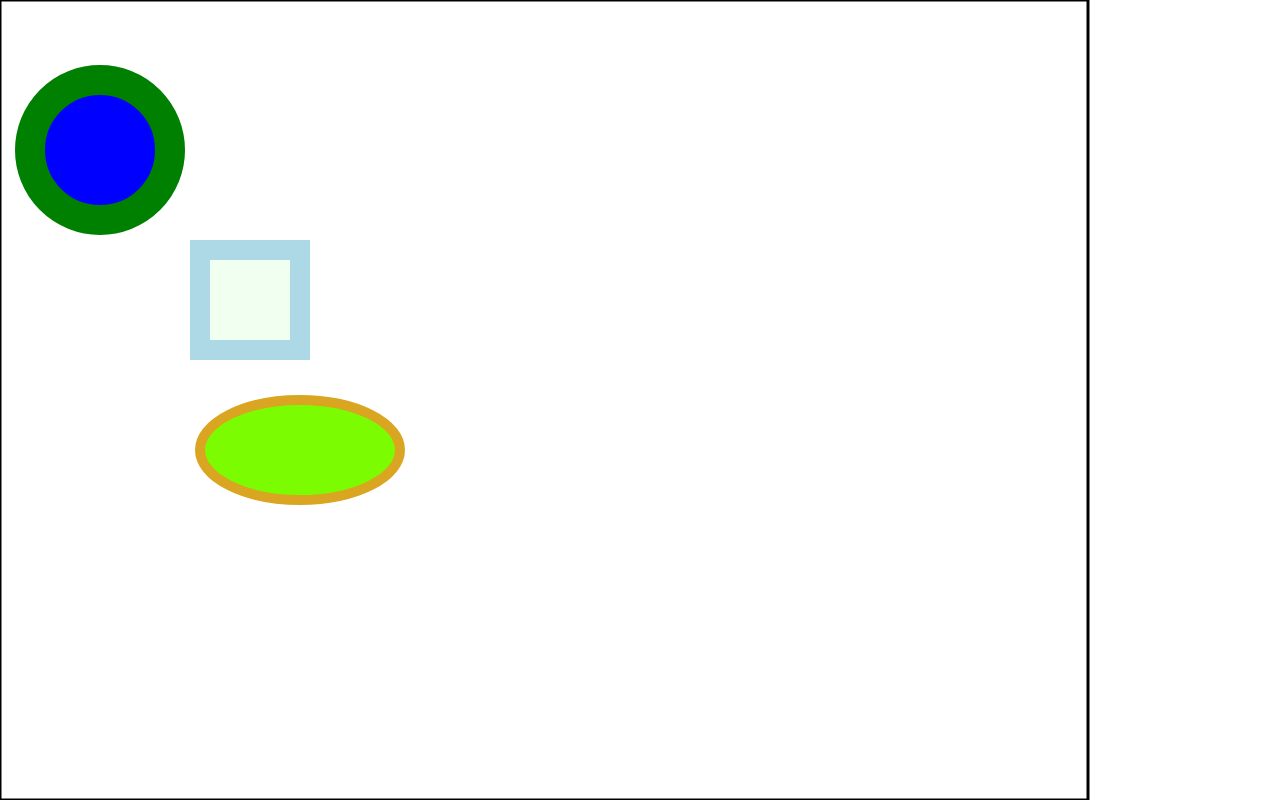
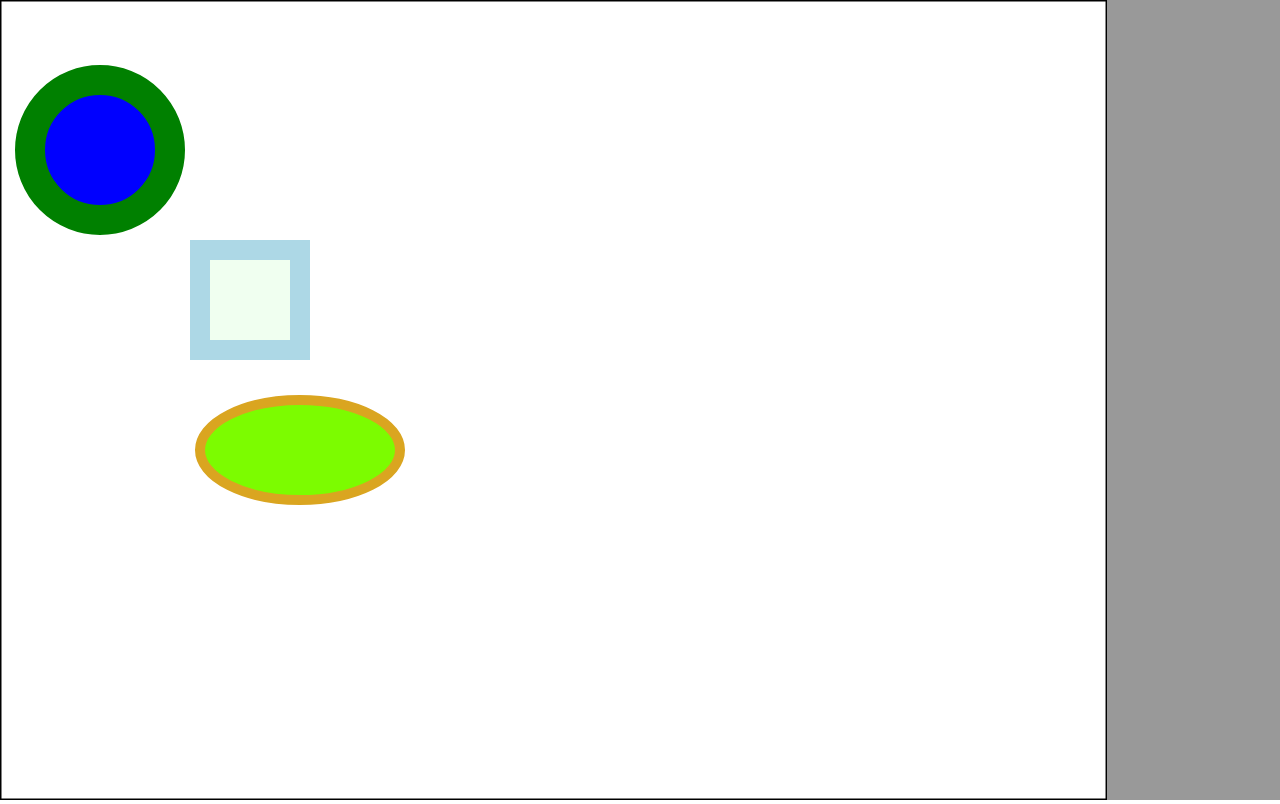
Before and after one commit to ShaneChesnutt/Simple_Drawing_Environment, a plain HTML site: page index.html in a window 1280 px wide. Drawn offline with Linux system fonts and the light colour scheme.

Commit message:
Setup gui controls

```diff
--- a/index.html
+++ b/index.html
@@ -2,13 +2,15 @@
 <html>
   <head>
     <title>SVG Tutorial</title>
+    <link rel="stylesheet" type="text/css" href="main.css">
     <meta http-equiv="content-type" content="text/html; charset=windows-1252">
   </head>
   <body style="height: 100vh; margin: 0; overflow:hidden">
     <svg width="100%" height="100%">
-      <rect id="canvas" x="0%" y="0%" width="85%" height="100%" stroke="black" stroke-width="3" fill="white"></rect>
       <g id="drawingArea"></g>
+      <rect id="canvas" x="0%" y="0%" width="100%" height="100%" stroke="black" stroke-width="3" fill="none"></rect>
     </svg>
+    <div class="drawingarea-controls"></div>
     <script src="util/guid.js"></script>
     <script src="shape/circle.js"></script>
     <script src="shape/rectangle.js"></script>
--- /dev/null
+++ b/main.css
@@ -0,0 +1,9 @@
+body {
+  display: flex;
+}
+
+.drawingarea-controls {
+  flex-grow: 1;
+  width: 200px;
+  background-color: #999;
+}
```
